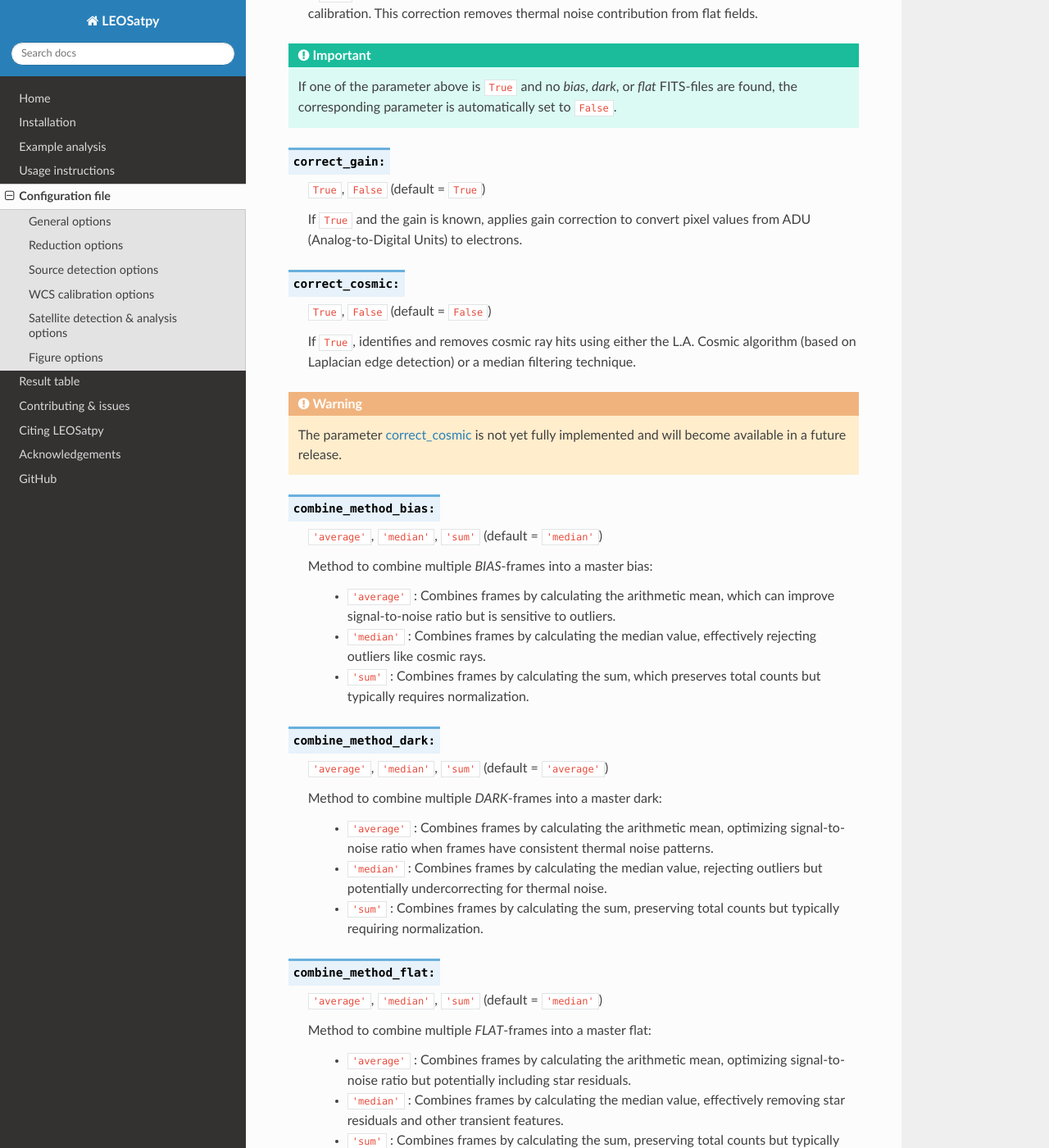
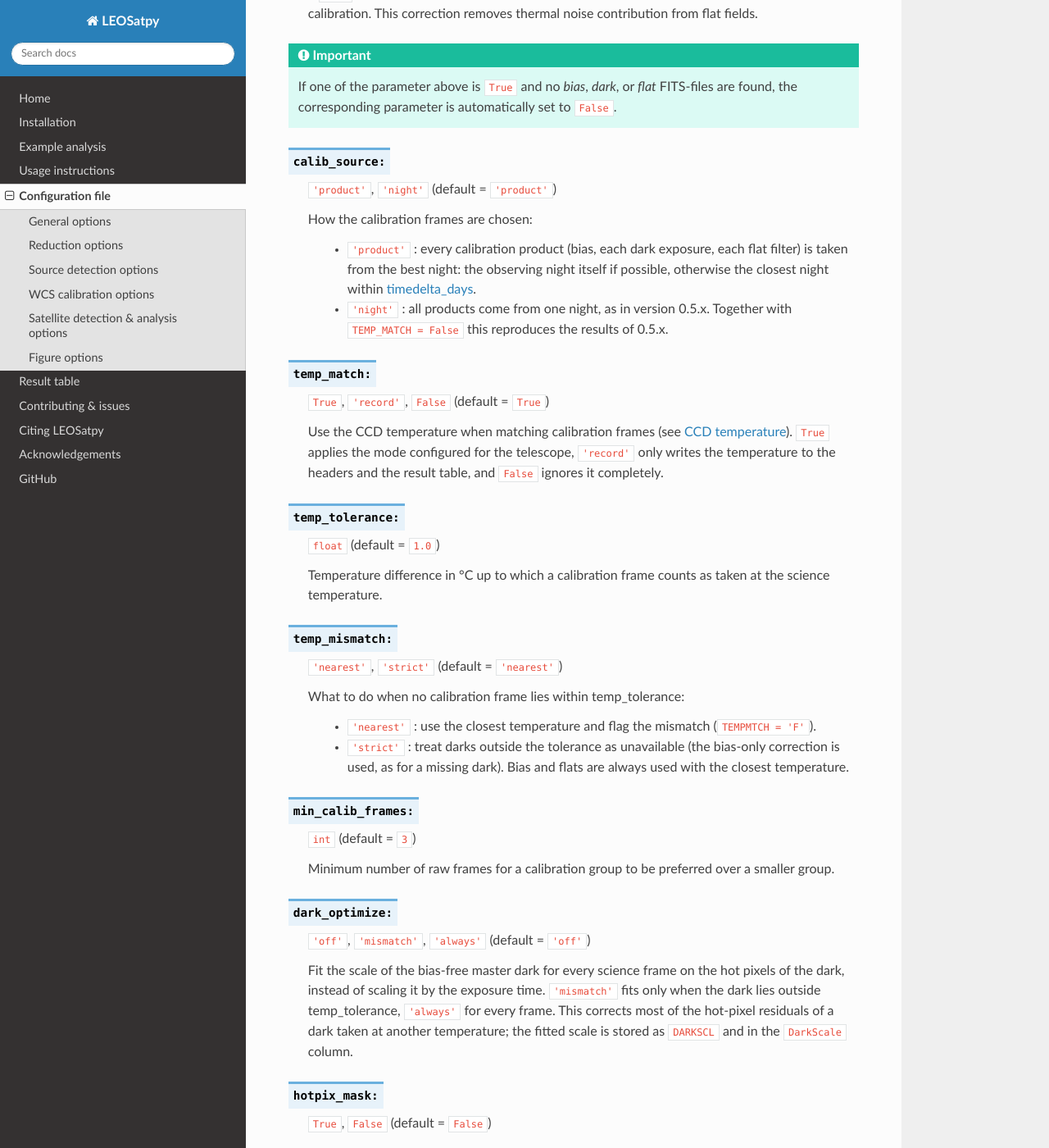
Before and after one commit to CLEOsat-group/leosatpy, a Sphinx documentation site: the page built from docs/source/configfile.rst, in a window 1280 px wide and 1400 px high, scrolled down 4662 px. Shown: the whole window at 82% size. Built offline with Sphinx 7.4.7 and the Read the Docs theme 3.1.0, drawn with Linux system fonts in a browser that asks for light colours; some of the changed text lies outside the part shown.

Commit message:
Docs: CCD temperature matching and per-product calibration sources
- configfile.rst: CALIB_SOURCE, TEMP_MATCH, TEMP_TOLERANCE, TEMP_MISMATCH,
  MIN_CALIB_FRAMES, DARK_OPTIMIZE, HOTPIX_MASK, ALLOW_DARK_SCALING and
  DARK_TOLERANCE.
- usage.rst: per-product sources and a CCD temperature section with the
  match/record/off modes per telescope and the master naming.
- tablefile.rst: CcdTemp, TempMatch and DarkScale columns.
- README: note on calibration sources and the temperature preference.

Co-Authored-By: Claude Opus 5.5 <noreply@anthropic.com>

```diff
--- a/docs/source/configfile.rst
+++ b/docs/source/configfile.rst
@@ -214,6 +214,8 @@ General options
 Reduction options
 -----------------
 
+.. _timedelta_days:
+
 .. py:function:: timedelta_days:
 
    ``int`` (default = ``7``)
@@ -248,6 +250,79 @@ Reduction options
 
    If one of the parameter above is ``True`` and no `bias`, `dark`, or `flat` FITS-files are found,
    the corresponding parameter is automatically set to ``False``.
+
+.. _calib_source:
+
+.. py:function:: calib_source:
+
+   ``'product'``, ``'night'`` (default = ``'product'``)
+
+   How the calibration frames are chosen:
+
+       - ``'product'`` : every calibration product (bias, each dark exposure, each flat filter) is taken from the
+         best night: the observing night itself if possible, otherwise the closest night within timedelta_days_.
+       - ``'night'`` : all products come from one night, as in version 0.5.x. Together with ``TEMP_MATCH = False``
+         this reproduces the results of 0.5.x.
+
+.. _temp_match:
+
+.. py:function:: temp_match:
+
+   ``True``, ``'record'``, ``False`` (default = ``True``)
+
+   Use the CCD temperature when matching calibration frames (see :ref:`CCD temperature <ccd_temperature>`).
+   ``True`` applies the mode configured for the telescope, ``'record'`` only writes the temperature to the
+   headers and the result table, and ``False`` ignores it completely.
+
+.. py:function:: temp_tolerance:
+
+   ``float`` (default = ``1.0``)
+
+   Temperature difference in °C up to which a calibration frame counts as taken at the science temperature.
+
+.. py:function:: temp_mismatch:
+
+   ``'nearest'``, ``'strict'`` (default = ``'nearest'``)
+
+   What to do when no calibration frame lies within temp_tolerance:
+
+       - ``'nearest'`` : use the closest temperature and flag the mismatch (``TEMPMTCH = 'F'``).
+       - ``'strict'`` : treat darks outside the tolerance as unavailable (the bias-only correction is used, as for
+         a missing dark). Bias and flats are always used with the closest temperature.
+
+.. py:function:: min_calib_frames:
+
+   ``int`` (default = ``3``)
+
+   Minimum number of raw frames for a calibration group to be preferred over a smaller group.
+
+.. py:function:: dark_optimize:
+
+   ``'off'``, ``'mismatch'``, ``'always'`` (default = ``'off'``)
+
+   Fit the scale of the bias-free master dark for every science frame on the hot pixels of the dark, instead of
+   scaling it by the exposure time. ``'mismatch'`` fits only when the dark lies outside temp_tolerance, ``'always'``
+   for every frame. This corrects most of the hot-pixel residuals of a dark taken at another temperature; the
+   fitted scale is stored as ``DARKSCL`` and in the ``DarkScale`` column.
+
+.. py:function:: hotpix_mask:
+
+   ``True``, ``False`` (default = ``False``)
+
+   Add the hot pixels that remain after a mismatched or missing dark to the bad-pixel mask, so they are ignored
+   in the calibration and the photometry.
+
+.. py:function:: allow_dark_scaling:
+
+   ``True``, ``False`` (default = ``False``)
+
+   Allow a dark of a different exposure time to be scaled to the science exposure.
+
+.. py:function:: dark_tolerance:
+
+   ``float`` (default = ``1``)
+
+   Exposure time difference in seconds up to which a dark is used unscaled.
 
 .. _correct_gain:
 
```
Also changed, not shown: README.md (+10 -0 lines), docs/source/tablefile.rst (+20 -0 lines), docs/source/usage.rst (+33 -0 lines).
